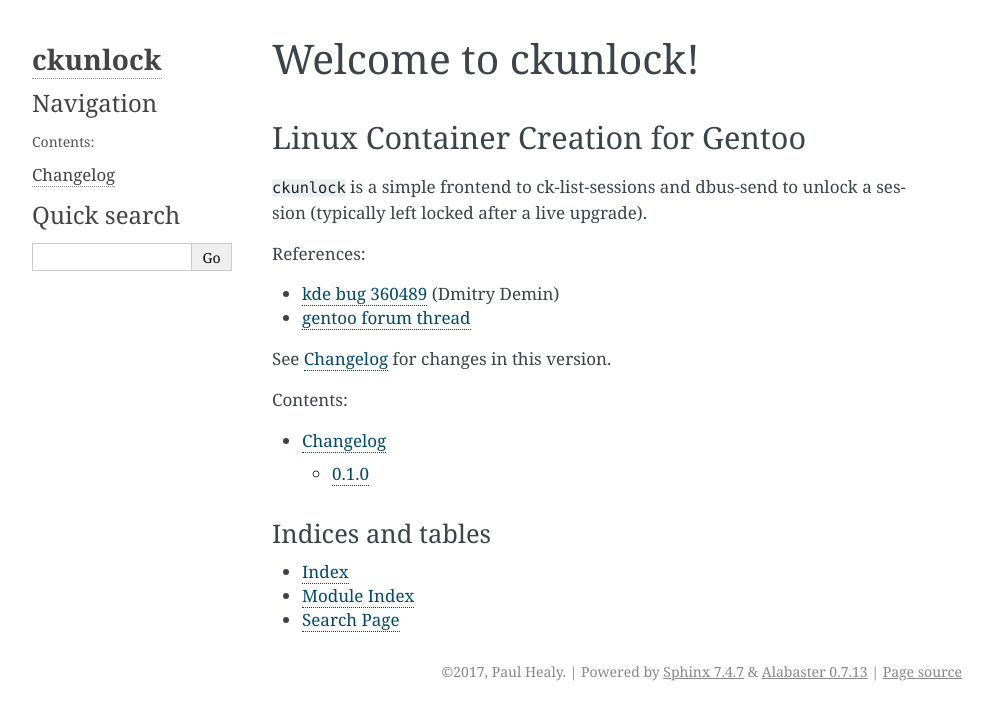
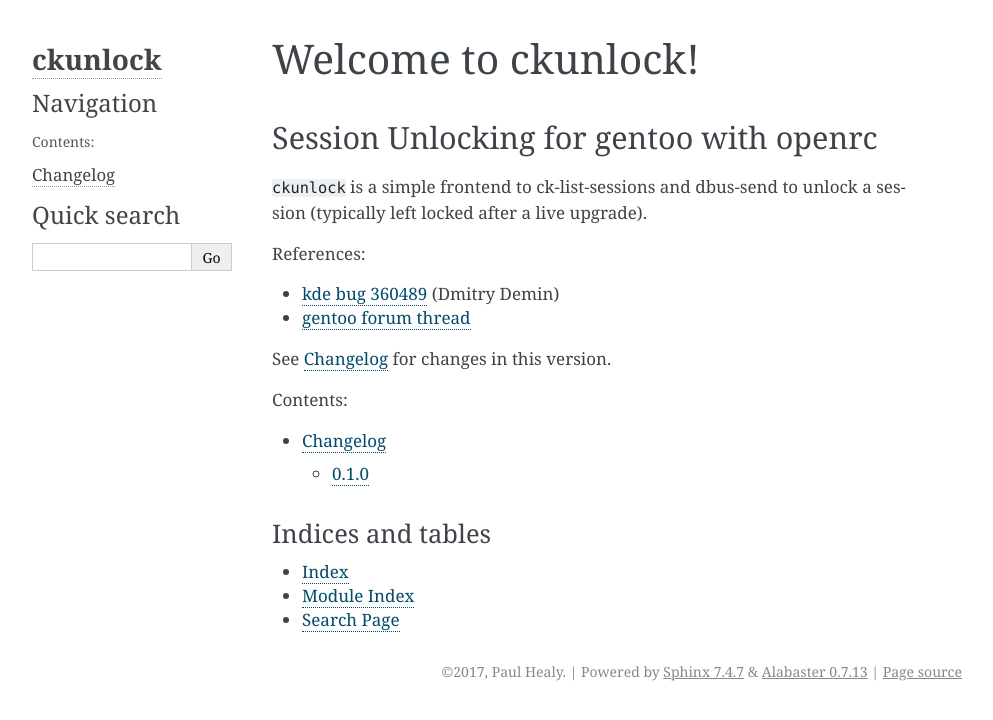
Before and after one commit to lmiphay/ckunlock, a Sphinx documentation site: the page built from docs/index.rst, in a window 1280 px wide. Shown: the top 720 px of the page, without its empty margins (148-1141 px from the left). Built offline with Sphinx 7.4.7, drawn with Linux system fonts in a browser that asks for light colours.

Commit message:
fix title

```diff
--- a/docs/index.rst
+++ b/docs/index.rst
@@ -7,8 +7,8 @@
 Welcome to ckunlock!
 ========================
 
-Linux Container Creation for Gentoo
---------------------------------------
+Session Unlocking for gentoo with openrc
+----------------------------------------
 
 ``ckunlock`` is a simple frontend to ck-list-sessions and dbus-send to
 unlock a session (typically left locked after a live upgrade).
```
